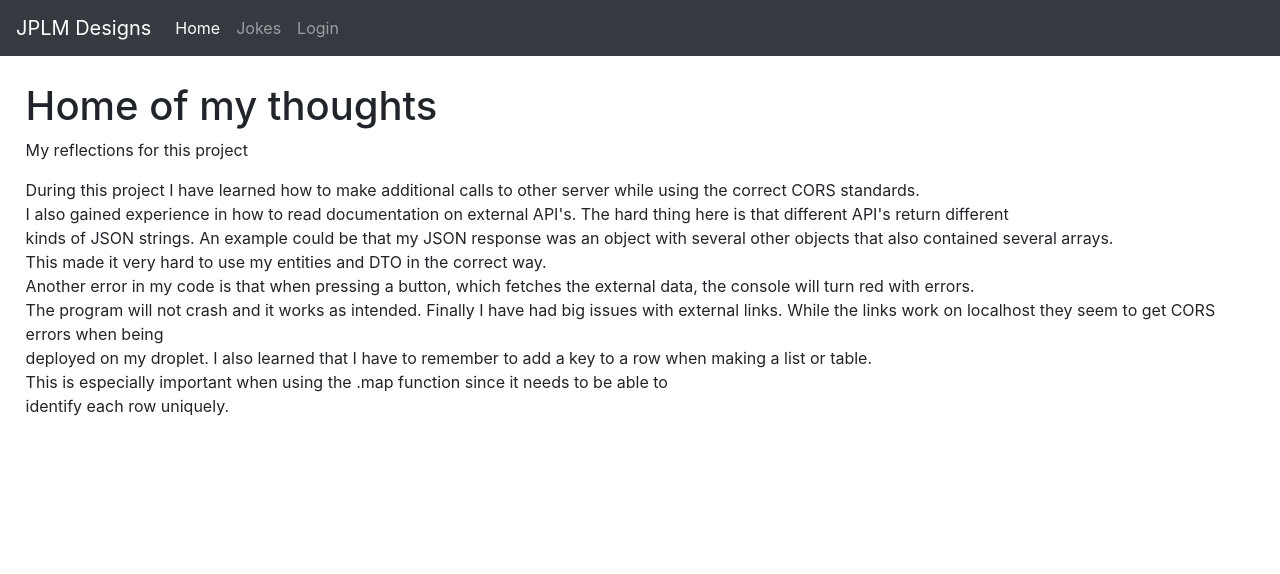
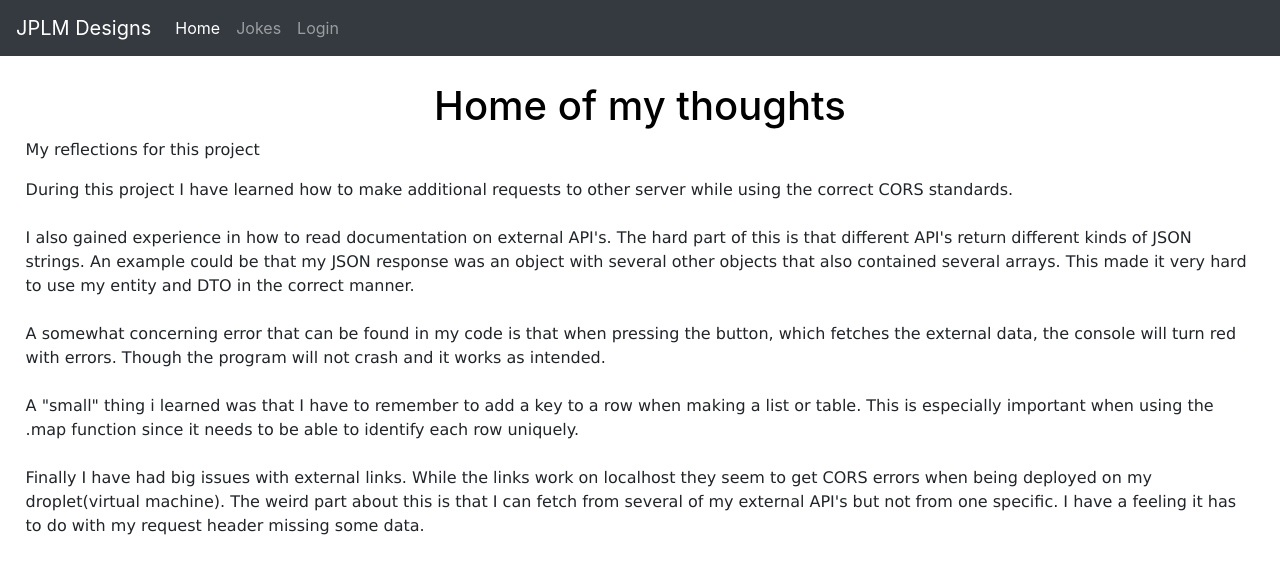
Before and after one commit to Jean-Poul/3sem_CA3_frontend, a React (Create React App) app: page / in a window 1280 px wide. Shown: the top 574 px of the page. Built offline with nearby package versions, Linux system fonts and the light colour scheme.

Commit message:
refactoring and thoughts

```diff
--- a/src/Reflection.js
+++ b/src/Reflection.js
@@ -4,27 +4,34 @@ const Reflection = () => {
       <h1>Home of my thoughts</h1>
       <p>My reflections for this project</p>
       <p>
-        During this project I have learned how to make additional calls to other
-        server while using the correct CORS standards. <br />
+        During this project I have learned how to make additional requests to
+        other server while using the correct CORS standards.
+        <br />
+        <br />
         I also gained experience in how to read documentation on external API's.
-        The hard thing here is that different API's return different <br />
-        kinds of JSON strings. An example could be that my JSON response was an
-        object with several other objects that also contained several arrays.{" "}
+        The hard part of this is that different API's return different kinds of
+        JSON strings. An example could be that my JSON response was an object
+        with several other objects that also contained several arrays. This made
+        it very hard to use my entity and DTO in the correct manner.
         <br />
-        This made it very hard to use my entities and DTO in the correct way.{" "}
         <br />
-        Another error in my code is that when pressing a button, which fetches
-        the external data, the console will turn red with errors.
+        A somewhat concerning error that can be found in my code is that when
+        pressing the button, which fetches the external data, the console will
+        turn red with errors. Though the program will not crash and it works as
+        intended.
         <br />
-        The program will not crash and it works as intended. Finally I have had
-        big issues with external links. While the links work on localhost they
-        seem to get CORS errors when being <br />
-        deployed on my droplet. I also learned that I have to remember to add a
-        key to a row when making a list or table.
         <br />
-        This is especially important when using the .map function since it needs
-        to be able to <br />
-        identify each row uniquely.
+        A "small" thing i learned was that I have to remember to add a key to a
+        row when making a list or table. This is especially important when using
+        the .map function since it needs to be able to identify each row
+        uniquely.
+        <br />
+        <br />
+        Finally I have had big issues with external links. While the links work
+        on localhost they seem to get CORS errors when being deployed on my
+        droplet(virtual machine). The weird part about this is that I can fetch
+        from several of my external API's but not from one specific. I have a
+        feeling it has to do with my request header missing some data.
       </p>
     </div>
   );
--- a/src/style2.css
+++ b/src/style2.css
@@ -1,9 +1,22 @@
+body {
+  background-color: rgb(224, 237, 241);
+}
+
+h1 {
+  color: rgb(0, 0, 0);
+  text-align: center;
+}
+
+p {
+  font-family: verdana;
+}
+
 ul.header {
   list-style-type: none;
   margin: 0;
   padding: 0;
   overflow: hidden;
-  background-color: #333;
+  background-color: rgb(23, 40, 95);
 }
 
 ul.header li {
@@ -66,7 +79,7 @@ td {
 }
 ul.header li span {
   display: block;
-  color: white;
+  color: hsl(0, 0%, 100%);
   text-align: center;
   padding: 14px 16px;
   text-decoration: none;
```
